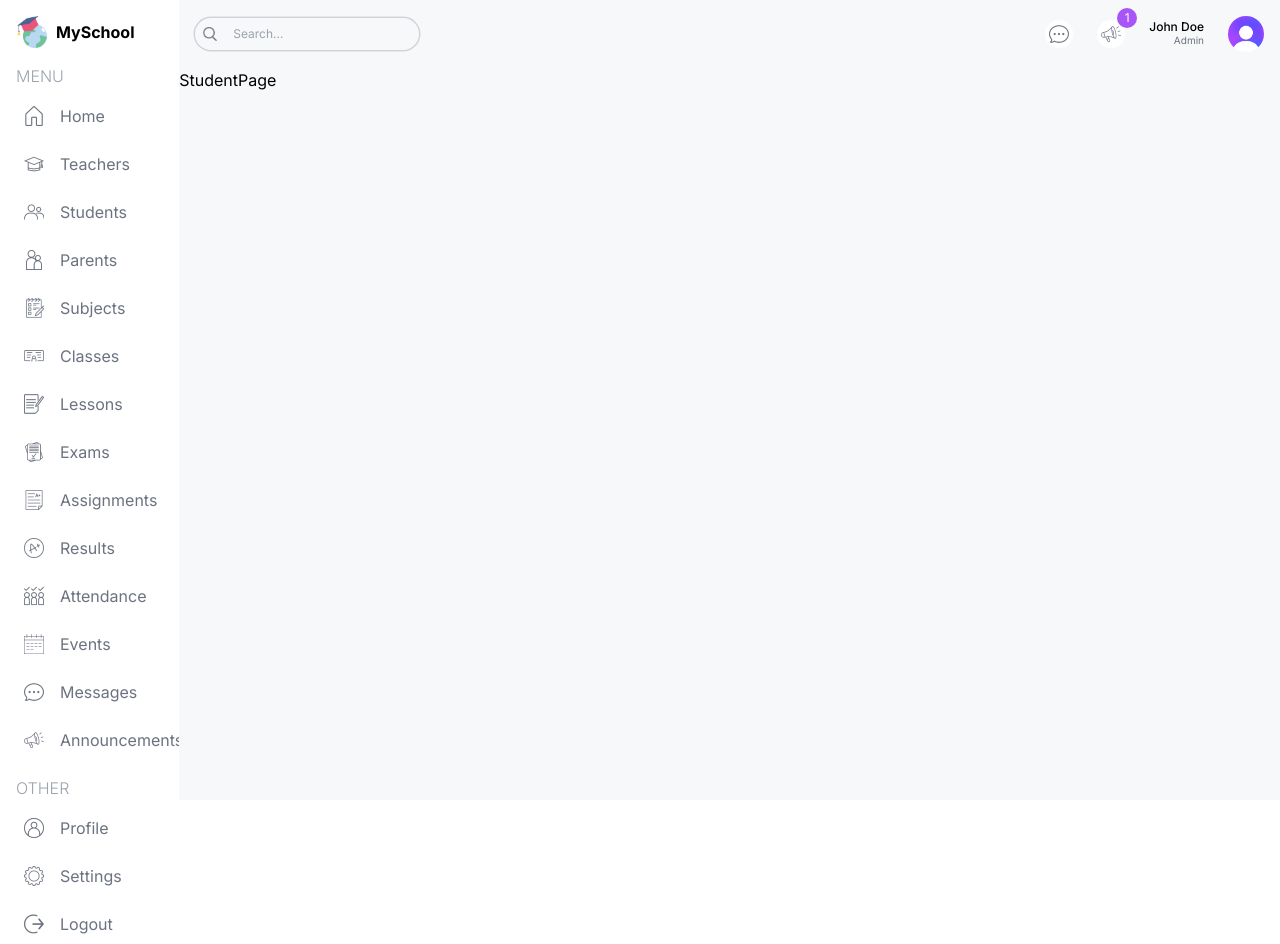
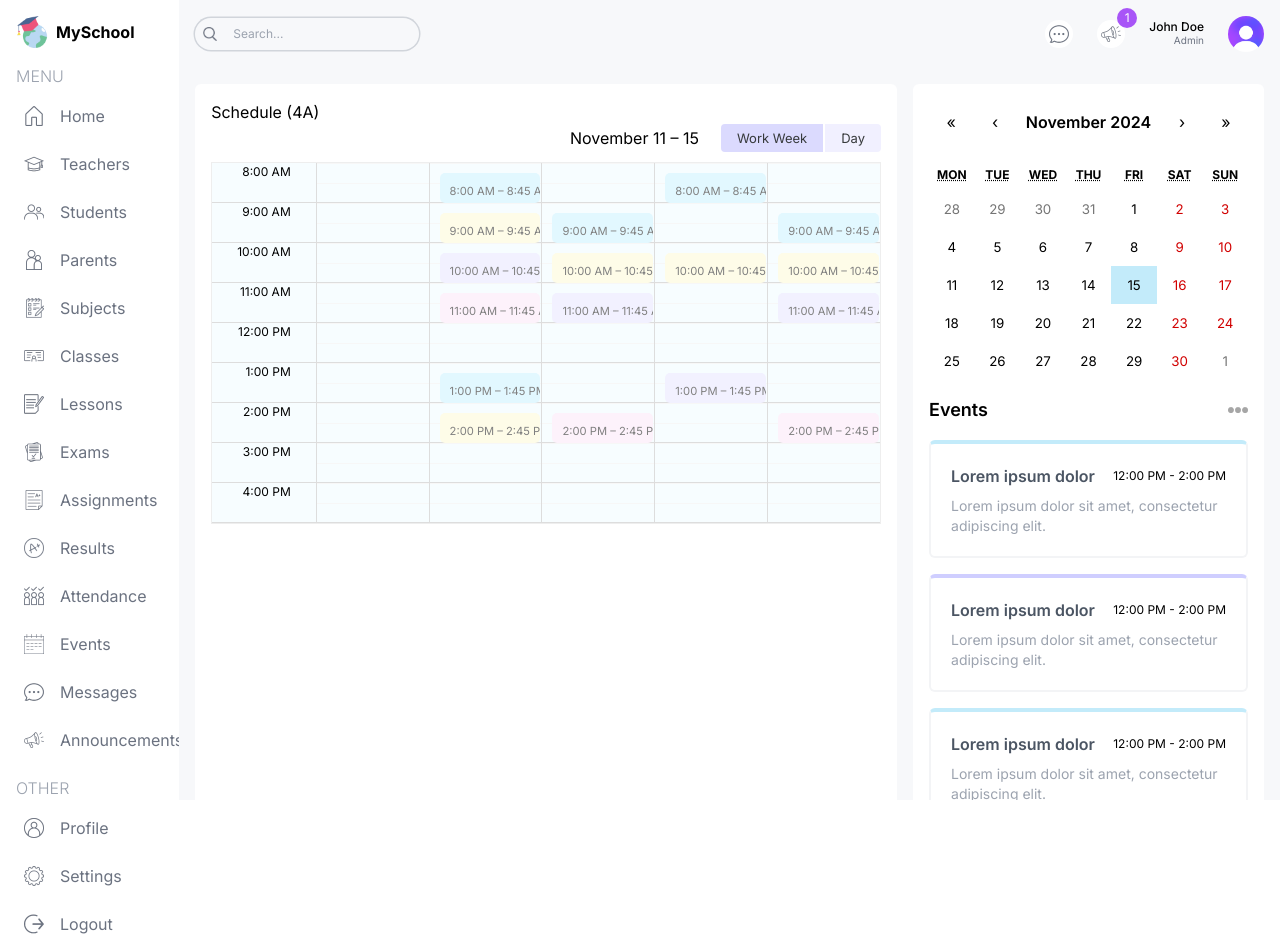
Before and after one commit to thanhminhdev2000/fullstack-school, a Next.js app: page /student in a window 1280 px wide. Built offline with nearby package versions, Linux system fonts and the light colour scheme.

Commit message:
student page

```diff
--- a/package.json
+++ b/package.json
@@ -9,8 +9,11 @@
     "lint": "next lint"
   },
   "dependencies": {
+    "@types/react-big-calendar": "^1.15.0",
+    "moment": "^2.30.1",
     "next": "14.2.5",
     "react": "^18",
+    "react-big-calendar": "^1.15.0",
     "react-calendar": "^5.1.0",
     "react-dom": "^18",
     "recharts": "^2.13.3"
--- a/src/app/(dashboard)/student/page.tsx
+++ b/src/app/(dashboard)/student/page.tsx
@@ -1,7 +1,22 @@
+import Announcements from '@/components/Announcements';
+import BigCalendar from '@/components/BigCalendar';
+import EventCalendar from '@/components/EventCalendar';
+
 const StudentPage = () => {
   return (
-    <div className=''>StudentPage</div>
-  )
-}
+    <div className="p-4 flex gap-4 flex-col xl:flex-row">
+      <div className="w-full xl:w-2/3">
+        <div className="h-full bg-white p-4 rounded-md">
+          <h1>Schedule (4A)</h1>
+          <BigCalendar />
+        </div>
+      </div>
+      <div className="w-full xl:w-1/3 flex flex-col gap-8">
+        <EventCalendar />
+        <Announcements />
+      </div>
+    </div>
+  );
+};
 
-export default StudentPage
+export default StudentPage;
--- a/src/app/globals.css
+++ b/src/app/globals.css
@@ -16,3 +16,93 @@
   background-color: #c3ebfa !important;
   color: black !important;
 }
+
+.rbc-btn-group:first-child {
+  display: none !important;
+}
+
+.rbc-toolbar-label {
+  text-align: right !important;
+  padding: 0px 20px !important;
+}
+
+.rbc-btn-group:last-child {
+  font-size: 13px !important;
+}
+
+.rbc-btn-group:last-child button {
+  border: none !important;
+  background-color: #f1f0ff !important;
+  margin-left: 2px !important;
+}
+
+.rbc-toolbar button.rbc-active {
+  background-color: #dbdafe !important;
+  box-shadow: none !important;
+}
+
+.rbc-time-view {
+  border-color: #eee !important;
+}
+
+.rbc-time-header {
+  display: none !important;
+}
+
+.rbc-time-content {
+  border: none !important;
+}
+
+.rbc-time-gutter.rbc-time-column {
+  font-size: 12px !important;
+}
+
+.rbc-time-gutter.rbc-time-column .rbc-timeslot-group {
+  padding: 0px 20px !important;
+}
+
+.rbc-timeslot-group {
+  background-color: #f7fdff !important;
+}
+
+.rbc-day-slot {
+  font-size: 14px !important;
+}
+
+.rbc-event {
+  border: none !important;
+  color: black !important;
+  padding: 10px !important;
+  margin: 10px !important;
+  width: 99% !important;
+}
+
+.rbc-event:nth-child(1) {
+  background-color: #e2f8ff !important;
+}
+.rbc-event:nth-child(2) {
+  background-color: #fefce8 !important;
+}
+.rbc-event:nth-child(3) {
+  background-color: #f2f1ff !important;
+}
+.rbc-event:nth-child(4) {
+  background-color: #fdf2fb !important;
+}
+.rbc-event:nth-child(5) {
+  background-color: #e2f8ff !important;
+}
+.rbc-event:nth-child(6) {
+  background-color: #fefce8 !important;
+}
+.rbc-event:nth-child(7) {
+  background-color: #f2f1ff !important;
+}
+.rbc-event:nth-child(8) {
+  background-color: #fdf2fb !important;
+}
+
+.rbc-event-label {
+  color: gray !important;
+  margin-bottom: 5px;
+}
--- /dev/null
+++ b/src/components/BigCalendar.tsx
@@ -0,0 +1,36 @@
+'use client';
+
+import { calendarEvents } from '@/lib/data';
+import moment from 'moment';
+import { useState } from 'react';
+import { Calendar, momentLocalizer, View, Views } from 'react-big-calendar';
+import 'react-big-calendar/lib/css/react-big-calendar.css';
+
+const localizer = momentLocalizer(moment);
+
+const BigCalendar = () => {
+  const [view, setView] = useState<View>(Views.WORK_WEEK);
+
+  const handleOnChangeView = (selectedView: View) => {
+    setView(selectedView);
+  };
+
+  return (
+    <div>
+      <Calendar
+        localizer={localizer}
+        events={calendarEvents}
+        startAccessor="start"
+        endAccessor="end"
+        views={['work_week', 'day']}
+        view={view}
+        style={{ height: '98%' }}
+        onView={handleOnChangeView}
+        min={new Date(0, 0, 0, 8, 0, 0)}
+        max={new Date(0, 0, 0, 17, 0, 0)}
+      />
+    </div>
+  );
+};
+
+export default BigCalendar;
--- a/src/lib/data.ts
+++ b/src/lib/data.ts
@@ -900,143 +900,143 @@
   {
     title: 'Math',
     allDay: false,
-    start: new Date(2024, 7, 12, 8, 0),
-    end: new Date(2024, 7, 12, 8, 45),
+    start: new Date(2024, 10, 12, 8, 0),
+    end: new Date(2024, 10, 12, 8, 45),
   },
   {
     title: 'English',
     allDay: false,
-    start: new Date(2024, 7, 12, 9, 0),
-    end: new Date(2024, 7, 12, 9, 45),
+    start: new Date(2024, 10, 12, 9, 0),
+    end: new Date(2024, 10, 12, 9, 45),
   },
   {
     title: 'Biology',
     allDay: false,
-    start: new Date(2024, 7, 12, 10, 0),
-    end: new Date(2024, 7, 12, 10, 45),
+    start: new Date(2024, 10, 12, 10, 0),
+    end: new Date(2024, 10, 12, 10, 45),
   },
   {
     title: 'Physics',
     allDay: false,
-    start: new Date(2024, 7, 12, 11, 0),
-    end: new Date(2024, 7, 12, 11, 45),
+    start: new Date(2024, 10, 12, 11, 0),
+    end: new Date(2024, 10, 12, 11, 45),
   },
   {
     title: 'Chemistry',
     allDay: false,
-    start: new Date(2024, 7, 12, 13, 0),
-    end: new Date(2024, 7, 12, 13, 45),
+    start: new Date(2024, 10, 12, 13, 0),
+    end: new Date(2024, 10, 12, 13, 45),
   },
   {
     title: 'History',
     allDay: false,
-    start: new Date(2024, 7, 12, 14, 0),
-    end: new Date(2024, 7, 12, 14, 45),
+    start: new Date(2024, 10, 12, 14, 0),
+    end: new Date(2024, 10, 12, 14, 45),
   },
   {
     title: 'English',
     allDay: false,
-    start: new Date(2024, 7, 13, 9, 0),
-    end: new Date(2024, 7, 13, 9, 45),
+    start: new Date(2024, 10, 13, 9, 0),
+    end: new Date(2024, 10, 13, 9, 45),
   },
   {
     title: 'Biology',
     allDay: false,
-    start: new Date(2024, 7, 13, 10, 0),
-    end: new Date(2024, 7, 13, 10, 45),
+    start: new Date(2024, 10, 13, 10, 0),
+    end: new Date(2024, 10, 13, 10, 45),
   },
   {
     title: 'Physics',
     allDay: false,
-    start: new Date(2024, 7, 13, 11, 0),
-    end: new Date(2024, 7, 13, 11, 45),
+    start: new Date(2024, 10, 13, 11, 0),
+    end: new Date(2024, 10, 13, 11, 45),
   },
 
   {
     title: 'History',
     allDay: false,
-    start: new Date(2024, 7, 13, 14, 0),
-    end: new Date(2024, 7, 13, 14, 45),
+    start: new Date(2024, 10, 13, 14, 0),
+    end: new Date(2024, 10, 13, 14, 45),
   },
   {
     title: 'Math',
     allDay: false,
-    start: new Date(2024, 7, 14, 8, 0),
-    end: new Date(2024, 7, 14, 8, 45),
+    start: new Date(2024, 10, 14, 8, 0),
+    end: new Date(2024, 10, 14, 8, 45),
   },
   {
     title: 'Biology',
     allDay: false,
-    start: new Date(2024, 7, 14, 10, 0),
-    end: new Date(2024, 7, 14, 10, 45),
+    start: new Date(2024, 10, 14, 10, 0),
+    end: new Date(2024, 10, 14, 10, 45),
   },
 
   {
     title: 'Chemistry',
     allDay: false,
-    start: new Date(2024, 7, 14, 13, 0),
-    end: new Date(2024, 7, 14, 13, 45),
+    start: new Date(2024, 10, 14, 13, 0),
+    end: new Date(2024, 10, 14, 13, 45),
   },
   {
     title: 'History',
     allDay: false,
-    start: new Date(2024, 7, 14, 14, 0),
-    end: new Date(2024, 7, 13, 14, 45),
+    start: new Date(2024, 10, 14, 14, 0),
+    end: new Date(2024, 10, 13, 14, 45),
   },
   {
     title: 'English',
     allDay: false,
-    start: new Date(2024, 7, 15, 9, 0),
-    end: new Date(2024, 7, 15, 9, 45),
+    start: new Date(2024, 10, 15, 9, 0),
+    end: new Date(2024, 10, 15, 9, 45),
   },
   {
     title: 'Biology',
     allDay: false,
-    start: new Date(2024, 7, 15, 10, 0),
-    end: new Date(2024, 7, 15, 10, 45),
+    start: new Date(2024, 10, 15, 10, 0),
+    end: new Date(2024, 10, 15, 10, 45),
   },
   {
     title: 'Physics',
     allDay: false,
-    start: new Date(2024, 7, 15, 11, 0),
-    end: new Date(2024, 7, 15, 11, 45),
+    start: new Date(2024, 10, 15, 11, 0),
+    end: new Date(2024, 10, 15, 11, 45),
   },
 
   {
     title: 'History',
     allDay: false,
-    start: new Date(2024, 7, 15, 14, 0),
-    end: new Date(2024, 7, 15, 14, 45),
+    start: new Date(2024, 10, 15, 14, 0),
+    end: new Date(2024, 10, 15, 14, 45),
   },
   {
     title: 'Math',
     allDay: false,
-    start: new Date(2024, 7, 16, 8, 0),
-    end: new Date(2024, 7, 16, 8, 45),
+    start: new Date(2024, 10, 16, 8, 0),
+    end: new Date(2024, 10, 16, 8, 45),
   },
   {
     title: 'English',
     allDay: false,
-    start: new Date(2024, 7, 16, 9, 0),
-    end: new Date(2024, 7, 16, 9, 45),
+    start: new Date(2024, 10, 16, 9, 0),
+    end: new Date(2024, 10, 16, 9, 45),
   },
 
   {
     title: 'Physics',
     allDay: false,
-    start: new Date(2024, 7, 16, 11, 0),
-    end: new Date(2024, 7, 16, 11, 45),
+    start: new Date(2024, 10, 16, 11, 0),
+    end: new Date(2024, 10, 16, 11, 45),
   },
   {
     title: 'Chemistry',
     allDay: false,
-    start: new Date(2024, 7, 16, 13, 0),
-    end: new Date(2024, 7, 16, 13, 45),
+    start: new Date(2024, 10, 16, 13, 0),
+    end: new Date(2024, 10, 16, 13, 45),
   },
   {
     title: 'History',
     allDay: false,
-    start: new Date(2024, 7, 16, 14, 0),
-    end: new Date(2024, 7, 16, 14, 45),
+    start: new Date(2024, 10, 16, 14, 0),
+    end: new Date(2024, 10, 16, 14, 45),
   },
 ];
```
Also changed, not shown: 1 other file (tests, documents, lock files or other folders).
